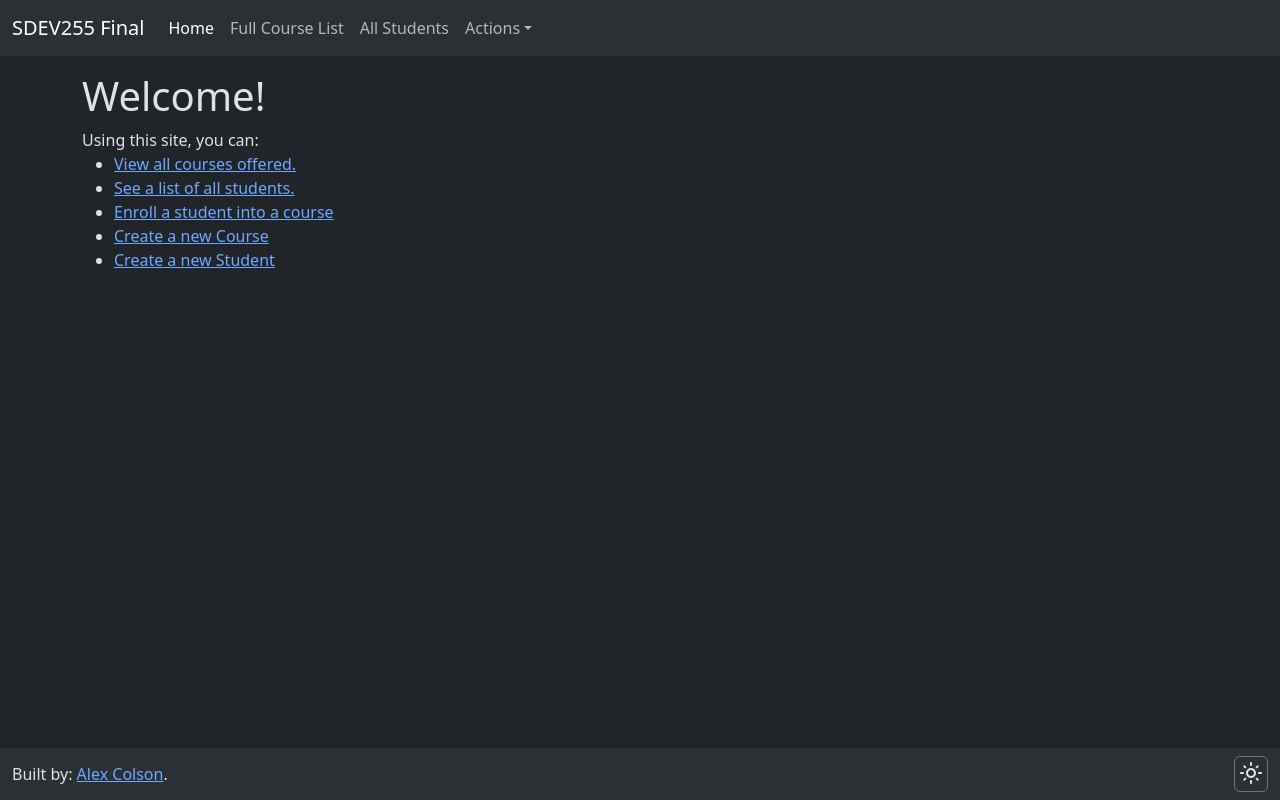
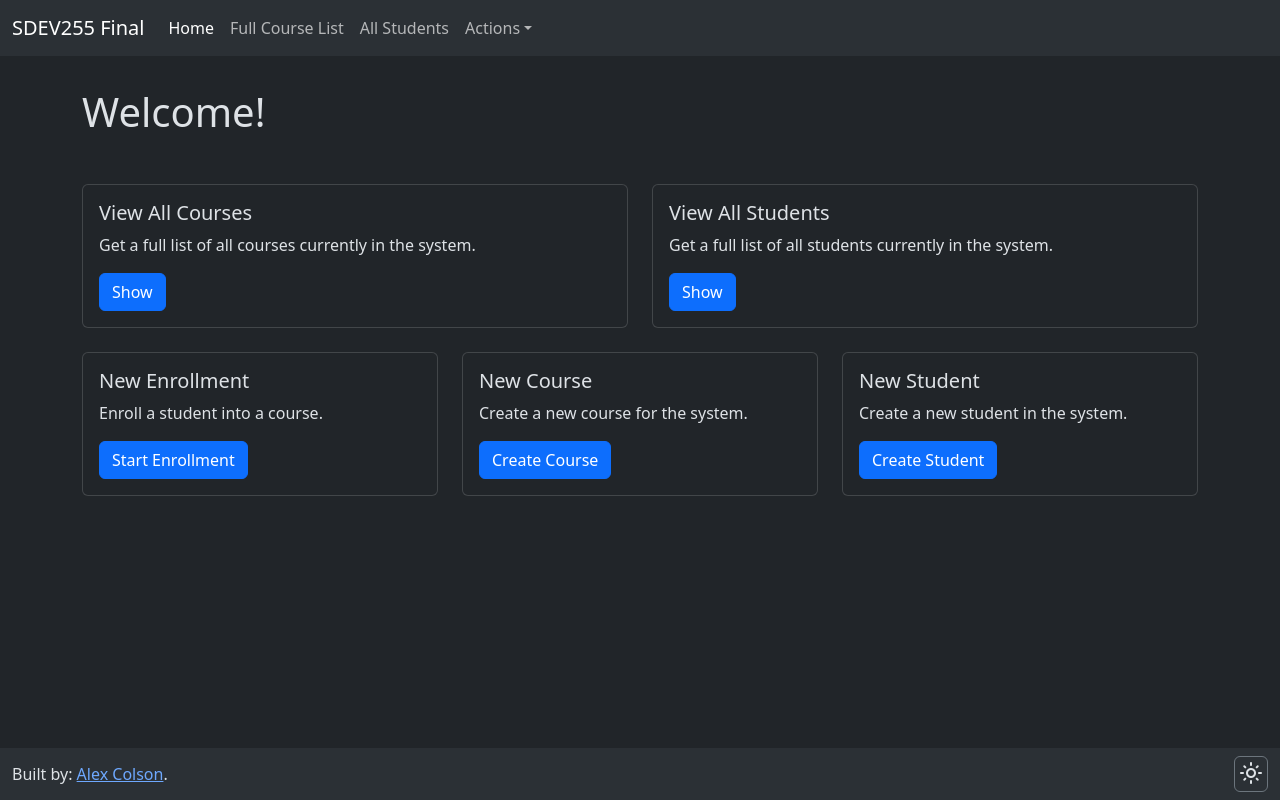
Before and after one commit to ajcolson/SDEV255-Final-Project, a React (Vite) app in the folder frontend/: page / in a window 1280 px wide. Built offline with nearby package versions, Linux system fonts and the light colour scheme.

Commit message:
Update Home Component
The homepage now has a nice looking set of cards linking to other pages instead of a simple link list.

```diff
--- a/frontend/src/MainComponents.jsx
+++ b/frontend/src/MainComponents.jsx
@@ -4,26 +4,57 @@ import { useState, useEffect, useRef } from "react"
 export function Home() {
   return (
     <div className="container">
-      <h1>Welcome!</h1>
+      <h1 className="mt-3 mb-5">Welcome!</h1>
       <div>
-        Using this site, you can:
-        <ul>
-          <li>
-            <Link to="/courses">View all courses offered.</Link>
-          </li>
-          <li>
-            <Link to="/students">See a list of all students.</Link>
-          </li>
-          <li>
-            <Link  to="/enroll">Enroll a student into a course</Link>
-          </li>
-          <li>
-            <Link to="/newcourse">Create a new Course</Link>
-          </li>
-          <li>
-            <Link to="/newstudent">Create a new Student</Link>
-          </li>
-        </ul>
+        <div className="row mb-4">
+          <div className="col-sm-6 mb-3 mb-sm-0">
+            <div className="card">
+              <div className="card-body">
+                <h5 className="card-title">View All Courses</h5>
+                <p className="card-text">Get a full list of all courses currently in the system.</p>
+                <Link to="/courses" className="btn btn-primary">Show</Link>
+              </div>
+            </div>
+          </div>
+          <div className="col-sm-6 mb-3 mb-sm-0">
+            <div className="card">
+              <div className="card-body">
+                <h5 className="card-title">View All Students</h5>
+                <p className="card-text">Get a full list of all students currently in the system.</p>
+                <Link to="/students" className="btn btn-primary">Show</Link>
+              </div>
+            </div>
+          </div>
+        </div>
+        <div className="row">
+          <div className="col-sm-4 mb-3 mb-sm-0">
+            <div className="card">
+              <div className="card-body">
+                <h5 className="card-title">New Enrollment</h5>
+                <p className="card-text">Enroll a student into a course.</p>
+                <Link to="/enroll" className="btn btn-primary">Start Enrollment</Link>
+              </div>
+            </div>
+          </div>
+          <div className="col-sm-4 mb-3 mb-sm-0">
+            <div className="card">
+              <div className="card-body">
+                <h5 className="card-title">New Course</h5>
+                <p className="card-text">Create a new course for the system.</p>
+                <Link to="/newcourse" className="btn btn-primary">Create Course</Link>
+              </div>
+            </div>
+          </div>
+          <div className="col-sm-4 mb-3 mb-sm-0">
+            <div className="card">
+              <div className="card-body">
+                <h5 className="card-title">New Student</h5>
+                <p className="card-text">Create a new student in the system.</p>
+                <Link to="/newstudent" className="btn btn-primary">Create Student</Link>
+              </div>
+            </div>
+          </div>
+        </div>
       </div>
     </div>
   )
```
